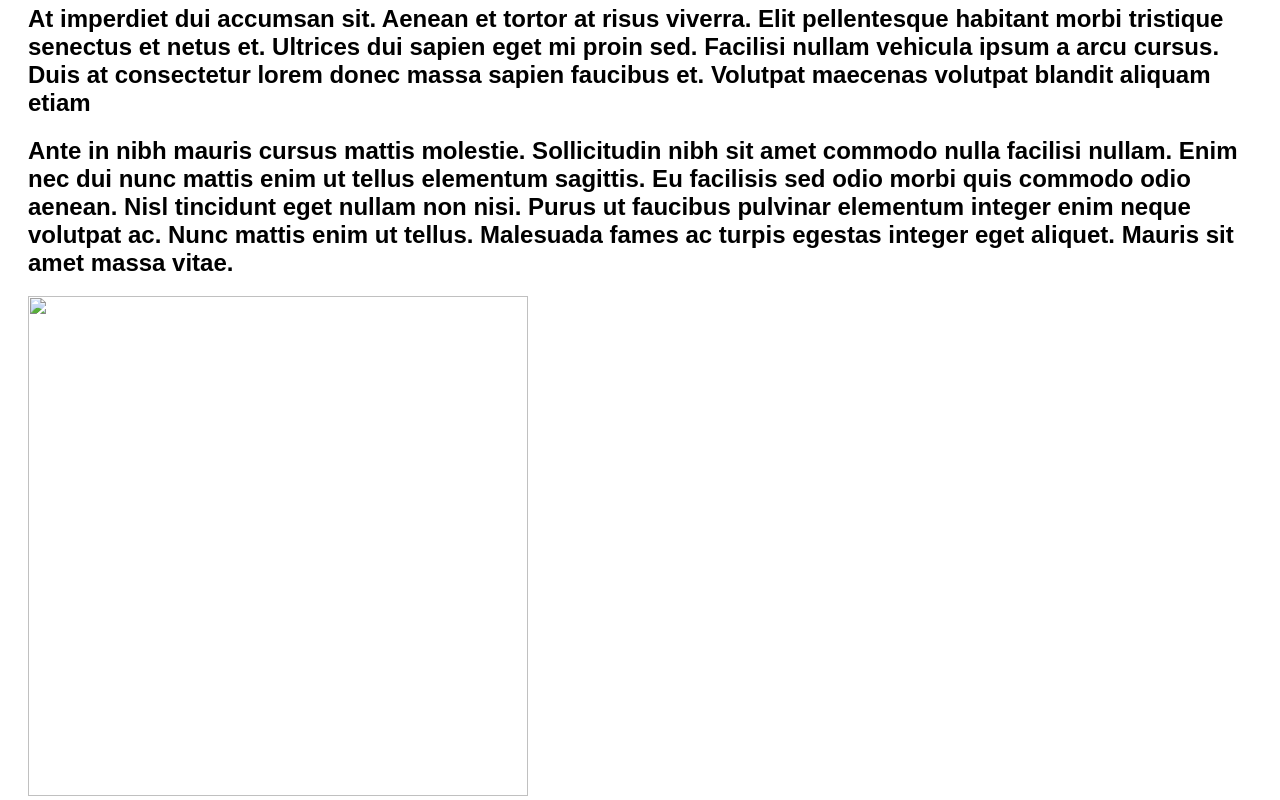
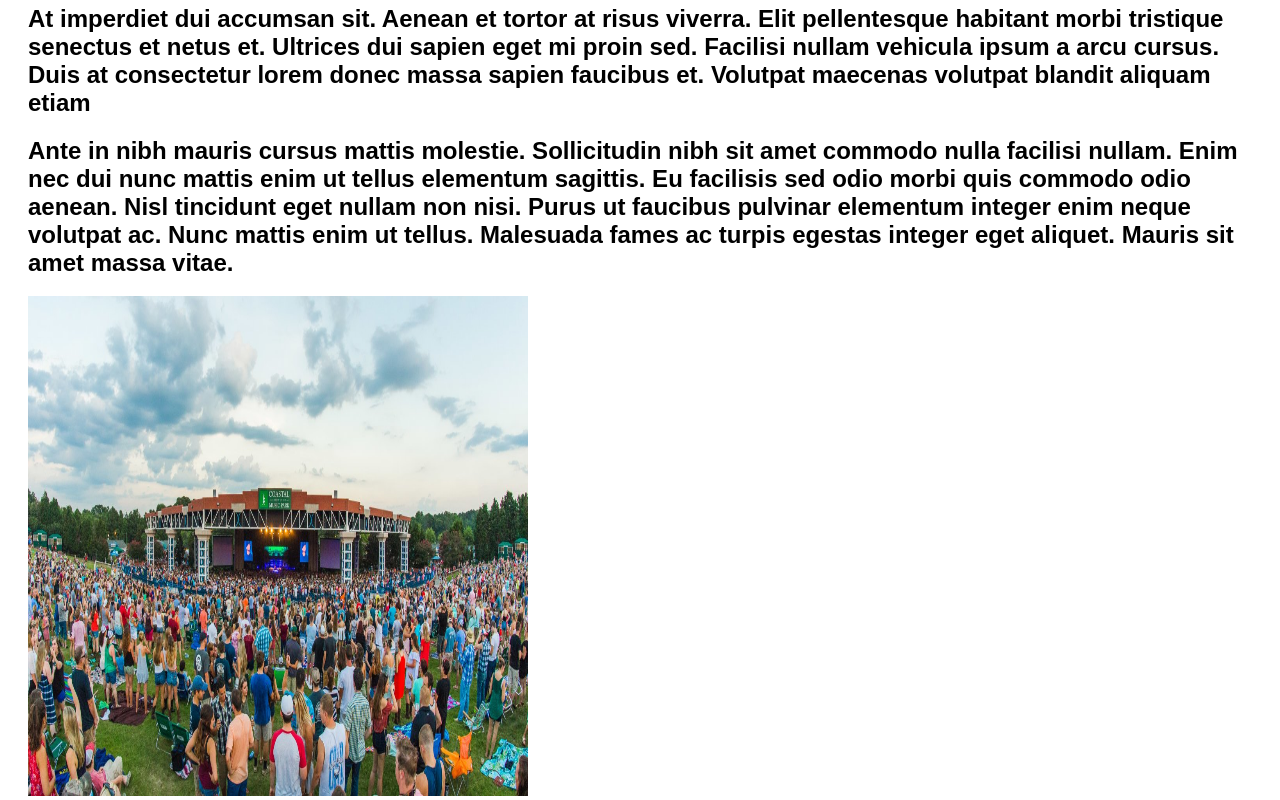
Before and after one commit to AlokRoyChatterjee/ConcertTicketsWebsite, a plain HTML site: page docs/ticketinfo.html in a window 1280 px wide. Shown: the part 646-1446 px from the top of the page. Drawn offline with Linux system fonts and the light colour scheme.

Commit message:
Update ticketinfo.html

```diff
--- a/docs/ticketinfo.html
+++ b/docs/ticketinfo.html
@@ -20,7 +20,7 @@
             <h2>Information on this Concert Tickets Website</h2>
             <h2>At imperdiet dui accumsan sit. Aenean et tortor at risus viverra. Elit pellentesque habitant morbi tristique senectus et netus et. Ultrices dui sapien eget mi proin sed. Facilisi nullam vehicula ipsum a arcu cursus. Duis at consectetur lorem donec massa sapien faucibus et. Volutpat maecenas volutpat blandit aliquam etiam</h2>
             <h2>Ante in nibh mauris cursus mattis molestie. Sollicitudin nibh sit amet commodo nulla facilisi nullam. Enim nec dui nunc mattis enim ut tellus elementum sagittis. Eu facilisis sed odio morbi quis commodo odio aenean. Nisl tincidunt eget nullam non nisi. Purus ut faucibus pulvinar elementum integer enim neque volutpat ac. Nunc mattis enim ut tellus. Malesuada fames ac turpis egestas integer eget aliquet. Mauris sit amet massa vitae.</h2>
-            <img style="height:500px;width:500px;"src="2.jpg">
+            <img style="height:500px;width:500px;"src="./images/2.jpg">
         </div>
 
 
```
